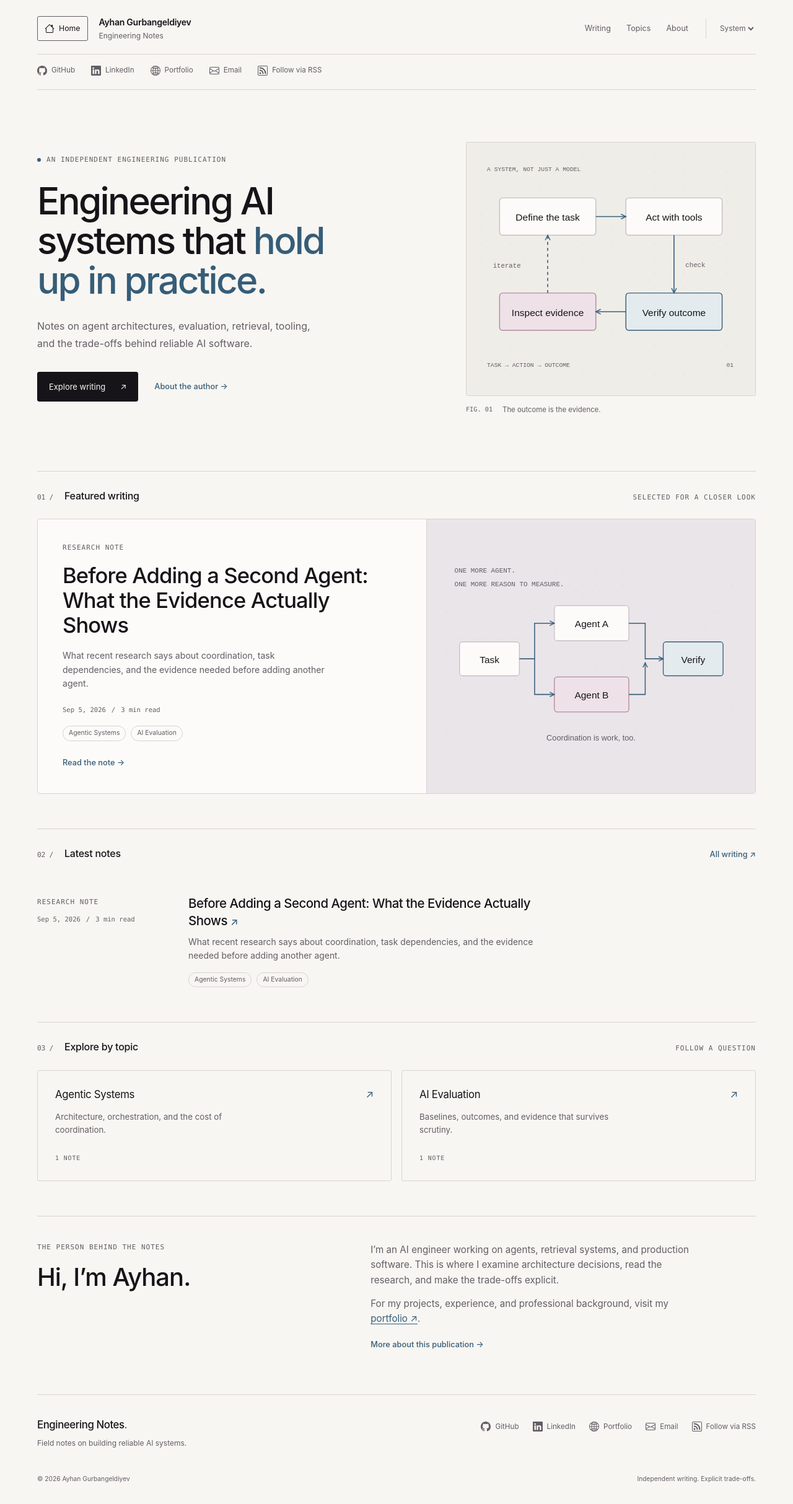
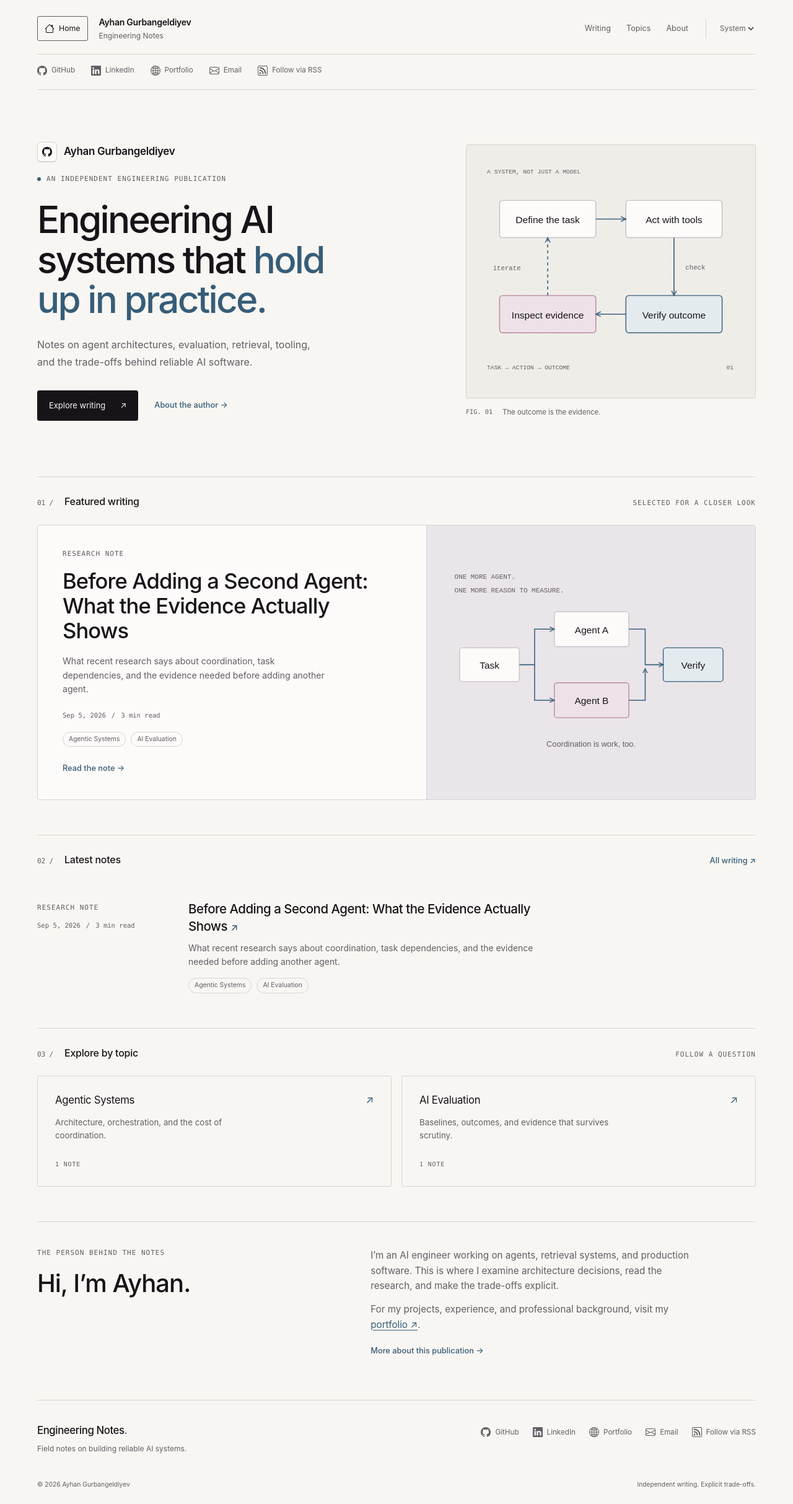
Before and after one commit to ayhan-gurbangeldiyev/ayhan-gurbangeldiyev.github.io, a Jekyll site: the page built from index.md, in a window 1280 px wide. Shown: the whole page at 62% size. Built offline with Jekyll 4.4.1, drawn with Linux system fonts in a browser that asks for light colours.

Commit message:
Put author name first in hero and lead title metadata

```diff
--- a/_layouts/home.html
+++ b/_layouts/home.html
@@ -3,7 +3,7 @@ layout: default
 ---
 <div class="shell">
   <section class="hero" aria-labelledby="home-title">
-    <div class="hero-copy"><p class="eyebrow"><span class="status-dot" aria-hidden="true"></span> An independent engineering publication</p>
+    <div class="hero-copy"><p class="hero-identity"><span class="identity-mark" aria-hidden="true">{% include icon.html name='github' %}</span>Ayhan Gurbangeldiyev</p><p class="eyebrow"><span class="status-dot" aria-hidden="true"></span> An independent engineering publication</p>
       <h1 id="home-title">Engineering AI systems that <span>hold up in practice.</span></h1>
       <p class="hero-description">Notes on agent architectures, evaluation, retrieval, tooling, and the trade-offs behind reliable AI software.</p>
       <div class="hero-actions"><a class="button" href="{{ '/writing/' | relative_url }}">Explore writing <span aria-hidden="true">↗</span></a><a class="text-link" href="{{ '/about/' | relative_url }}">About the author <span aria-hidden="true">→</span></a></div>
--- a/assets/css/main.css
+++ b/assets/css/main.css
@@ -65,6 +65,8 @@ h2, h3 { letter-spacing: -.025em; }
 .theme-control select { border: 0; background: transparent; color: var(--muted); font-size: .74rem; padding: .5rem 0; max-width: 80px; }
 .hero { display: grid; grid-template-columns: 1.35fr 1fr; align-items: center; gap: 60px; padding-block: 84px 90px; }
 .hero-copy > .eyebrow { display: flex; align-items: center; gap: 9px; margin-bottom: 26px; }
+.hero-identity { display: flex; align-items: center; gap: 11px; margin-bottom: 20px; font-size: 1.06rem; font-weight: 600; letter-spacing: -.02em; color: var(--ink); }
+.identity-mark { display: inline-flex; align-items: center; justify-content: center; width: 32px; height: 32px; flex-shrink: 0; padding: 7px; border: 1px solid var(--line); border-radius: 6px; background: var(--paper); box-shadow: 0 1px 0 var(--line); }
 .status-dot { width: 6px; height: 6px; border-radius: 50%; background: var(--blue); }
 .hero h1 { font-size: clamp(2.65rem, 4.7vw, 3.8rem); line-height: 1.07; max-width: 12ch; font-weight: 500; }
 .hero h1 span { color: var(--blue); }
@@ -250,6 +252,8 @@ h2:hover .heading-anchor, h3:hover .heading-anchor, .heading-anchor:focus-visibl
   .hero { grid-template-columns: 1fr; padding-block: 44px 42px; gap: 34px; }
   .hero h1 { font-size: clamp(2.5rem, 10vw, 3.3rem); max-width: 14ch; }
   .hero-copy > .eyebrow { margin-bottom: 21px; }
+  .hero-identity { margin-bottom: 18px; font-size: 1rem; }
+  .identity-mark { width: 30px; height: 30px; padding: 6px; }
   .hero-description { font-size: .95rem; margin-top: 23px; }
   .hero-figure { width: min(100%, 400px); }
   .hero-figure img { max-height: 280px; object-fit: contain; background: #efede8; }
--- a/index.md
+++ b/index.md
@@ -1,7 +1,4 @@
 ---
 layout: home
-title: Engineering Notes
-description: "Field notes on building reliable AI systems. Writing on agent architectures, evaluation, and the engineering trade-offs beyond the demo."
-seo:
-  name: Engineering Notes
+description: "Ayhan Gurbangeldiyev's field notes on building reliable AI systems. Writing on agent architectures, evaluation, retrieval, and the engineering trade-offs beyond the demo."
 ---
```
